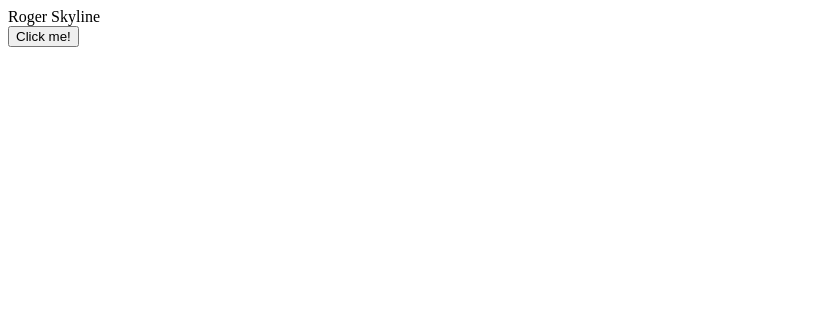
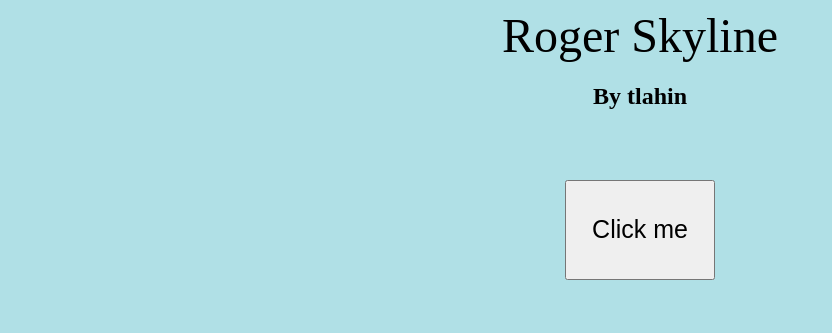
Before and after one commit to tlahin/roger_skyline_1, a plain HTML site: page web/skyline.html in a window 1280 px wide. Shown: the whole page, without its empty margins (0-832 px from the left). Drawn offline with Linux system fonts and the light colour scheme.

Commit message:
added css to html file and made it pretty

```diff
--- a/web/skyline.html
+++ b/web/skyline.html
@@ -1,11 +1,39 @@
 <!DOCTYPE html>
 <html>
-	<link rel="stylesheet" href="skyline.css">
+	<style>
+		body {
+			background-color: powderblue;
+		}
+
+		header {
+			color: black;
+			text-align: center;
+			font-size: 300%;
+		}
+		h2 {
+			color: black;
+			text-align: center;
+			font-size: 150%;
+		}
+
+		.center {
+			display: flex;
+			justify-content: center;
+			align-items: center;
+			height: 200px;
+		}
+		button {
+			width: 150px;
+			height: 100px;
+			font-size: 25px;
+		}
+		</style>
 	<body>
 		<box>
 			<header>Roger Skyline</header>
-			<div>
-				<button onclick="window.location.href='intra.42.fr'">Click me!</button>
+			<h2>By tlahin</h2>
+			<div class="center">
+				<button onclick="href='intra.42.fr'">Click me</button>
 			</div>
 		</box>
 	</body>
```
